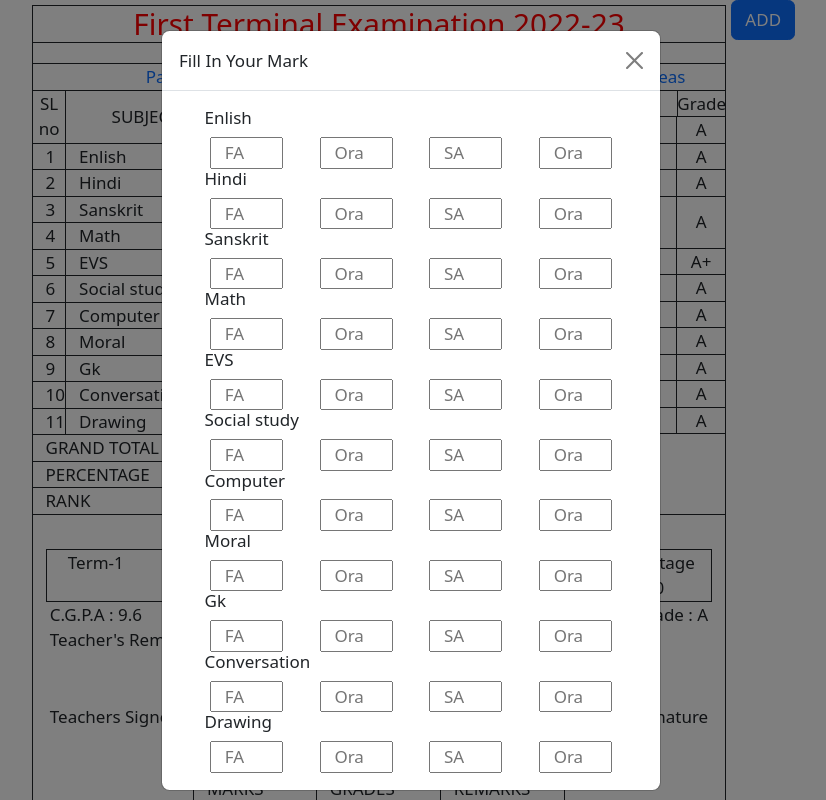
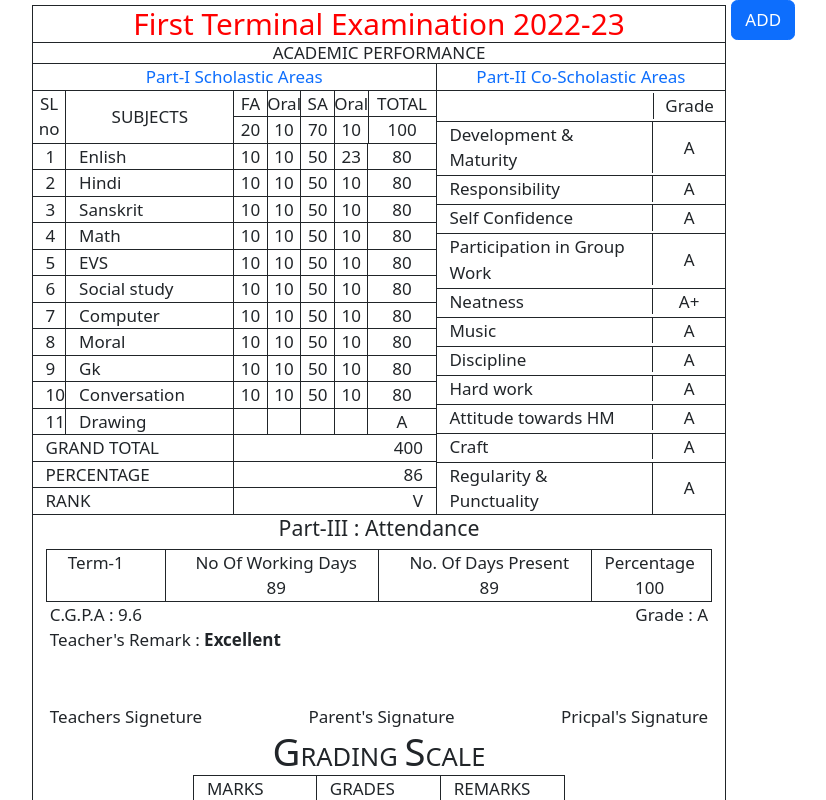
Before and after one commit to Jagamohan-81/INTassignment, a React (Vite) app: page / in a window 1280 px wide. Shown: the top 800 px of the page, without its empty margins (229-1055 px from the left). Built offline with nearby package versions, Linux system fonts and the light colour scheme.

Commit message:
update-8

```diff
--- a/src/App.css
+++ b/src/App.css
@@ -31,7 +31,15 @@
 /* *{
     font-weight: bold;
 } */
+.grid-items:first-child{
+    border-top: red;
 
+}
+/* .grid-grade{
+   padding-top: 1%;
+   padding-bottom: 1%;
+   margin-top:-10px
+} */
 
 /*media query*/
 
--- a/src/App.jsx
+++ b/src/App.jsx
@@ -42,6 +42,7 @@ function App() {
     console.log(English,id,value)
   };
   const grade = [
+    // {key:"",val:"Grade"},
     { key: "Development & Maturity", val: "A" },
     { key: "Responsibility", val: "A" },
     { key: "Self Confidence", val: "A" },
@@ -54,7 +55,7 @@ function App() {
     { key: "Craft", val: "A" },
     { key: "Regularity & Punctuality", val: "A" },
   ];
-  const [popup, setPopup] = useState(true);
+  const [popup, setPopup] = useState(false);
   const handleModal = () => {
     if (popup) {
       setPopup(false);
@@ -122,7 +123,7 @@ function App() {
               {data.map((elem, i) => {
                 return (
                   <>
-                    <div className="row text-center">
+                    <div className="row text-center" key={i}>
                       <div className="col-1 border-top border-end border-dark">
                         {i + 1}
                       </div>
@@ -173,34 +174,36 @@ function App() {
             </div>
 
             {/* part2 start */}
-            <div className="container part2main col-lg-5 col-sm-12">
-              <div className="d-flex justify-content-center align-items-centertext-center text-primary font-weight-bold row border-bottom border-dark">
+            <div className="container d-flex flex-column justify-content-between  part2main col-lg-5 col-sm-12">
+              <div className="d-flex justify-content-center align-items-center text-center text-primary font-weight-bold row border-bottom border-dark">
                 Part-II Co-Scholastic Areas
               </div>
 
-              <div className="d-flex justify-content-end align-items-center row border-bottom border-dark">
+              <div className="d-flex justify-content-end align-items-center row  border-dark">
                 <div
-                  className=" col-lg-2 border-start border-dark d-flex justify-content-center  text-center"
+                  className=" col-lg-3 border-start border-dark d-flex justify-content-center  text-center"
                   // style={{ height: "50px" }}
                 >
                   Grade
                 </div>
               </div>
-              {grade.map((elem) => {
+              {grade.map((elem,i) => {
                 return (
                   <>
                     <div
-                      className="d-flex justify-content-end align-items-center row border-bottom border-dark"
-                      style={{ height: "auto" }}
+                      className="d-flex grid-grade align-items-center row border-top border-dark "
+
+                      style={{ height: "auto" ,marginTop:""}}
+                      key={i}
                     >
                       <div
-                        className="col-10 border-dark border-end col-sx-9"
+                        className="col-9 border-dark border-end col-sx-9"
                         // style={{ height: "34px" }}
                       >
                         {elem.key}
                       </div>
                       <div
-                        className=" col-2 text-center border-dark  col-sx-3"
+                        className=" col-3 text-center  col-sx-3"
                         // style={{ height: "34px" }}
                       >
                         {elem.val}
@@ -291,7 +294,7 @@ function App() {
                 {data.map((elem,i) => {
                   return (
                     <>
-                      <div className="row m-auto d-flex justify-content-around">
+                      <div className="row m-auto d-flex justify-content-around" key={i}>
                         <h6>{elem.sub}</h6>
                         <input
                           className="col-2 "
```
